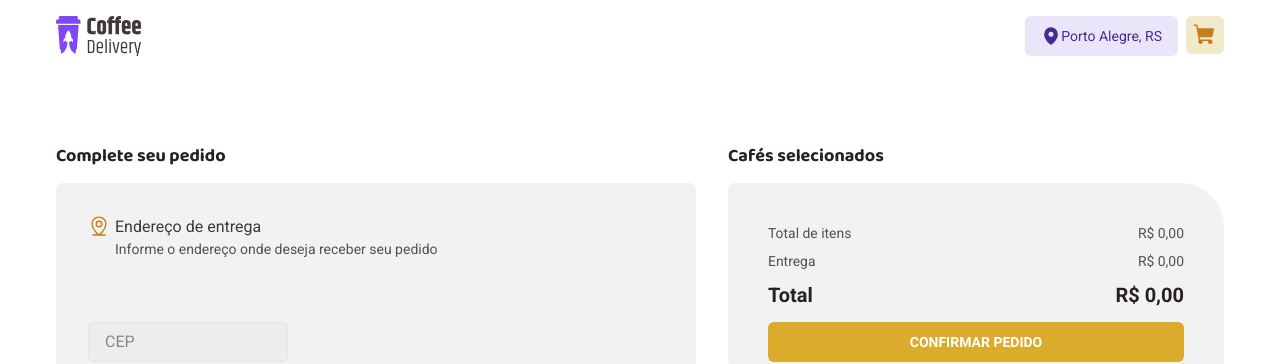
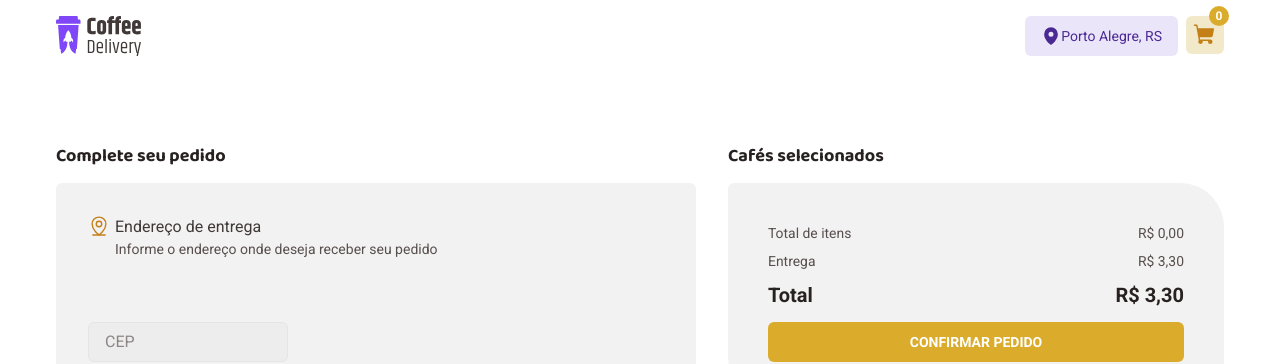
Before and after one commit to joaovictor3g/coffee-delivery, a Next.js app: page /cart in a window 1280 px wide. Shown: the top 364 px of the page. Built offline with nearby package versions, Linux system fonts and the light colour scheme.

Commit message:
fix: context fixes

```diff
--- a/package.json
+++ b/package.json
@@ -15,6 +15,7 @@
     "axios": "^0.27.2",
     "cypress": "^9.5.1",
     "framer-motion": "^6",
+    "immer": "^9.0.15",
     "next": "12.1.0",
     "phosphor-react": "^1.4.1",
     "react": "17.0.2",
--- a/src/components/layout/Header.tsx
+++ b/src/components/layout/Header.tsx
@@ -1,8 +1,20 @@
-import { Button, ButtonGroup, Flex, Image, Text, Link } from "@chakra-ui/react";
+import {
+  Button,
+  ButtonGroup,
+  Flex,
+  Image,
+  Text,
+  Link,
+  Box,
+} from "@chakra-ui/react";
 import { MapPin, ShoppingCart } from "phosphor-react";
 import NextLink from "next/link";
+import { useCart } from "@/hooks/useCart";
 
 export function Header() {
+  const { data } = useCart();
+  const totalItens = data.length;
+
   return (
     <Flex w="100%" justify="space-between">
       <NextLink href="/" passHref>
@@ -29,8 +41,26 @@ export function Header() {
             borderRadius="6px"
             w="38px"
             h="38px"
+            position="relative"
           >
             <ShoppingCart size={24} weight="fill" />
+
+            <Box
+              position="absolute"
+              bg="yellow.200"
+              w="20px"
+              h="20px"
+              borderRadius="50%"
+              top="-10px"
+              right="-5px"
+              display="flex"
+              alignItems="center"
+              justifyContent="center"
+            >
+              <Text fontWeight="700" fontSize="0.75rem" color="white">
+                {totalItens}
+              </Text>
+            </Box>
           </Link>
         </NextLink>
       </ButtonGroup>
--- a/src/components/pages/Cart/SectionCart.tsx
+++ b/src/components/pages/Cart/SectionCart.tsx
@@ -1,18 +1,28 @@
 import { CoffeeMinimalBox } from "@/components/shared/CoffeeMinimalBox";
 import { useCart } from "@/hooks/useCart";
 import { VStack, Heading, HStack, Text, Button } from "@chakra-ui/react";
+import Router from "next/router";
+
+const DELIVERY_PRICE = 3.3;
+
+const priceFormat = (price: number) =>
+  new Intl.NumberFormat("pt-BR", {
+    style: "currency",
+    currency: "BRL",
+  }).format(price);
 
 export function SectionCart() {
   const { data } = useCart();
 
-  const totalPrice = new Intl.NumberFormat("pt-BR", {
-    style: "currency",
-    currency: "BRL",
-  }).format(
-    data
-      .map((item) => item.amount * item.value)
-      .reduce((acc, price) => acc + price, 0)
-  );
+  const itensPrice = data
+    .map((item) => item.amount * item.value)
+    .reduce((acc, price) => acc + price, 0);
+
+  const totalPrice = itensPrice + DELIVERY_PRICE;
+
+  const itensPriceFormatted = priceFormat(itensPrice);
+  const totalPriceFormatted = priceFormat(totalPrice);
+  const deliveryPriceFormatted = priceFormat(DELIVERY_PRICE);
 
   return (
     <VStack as="section" flex="1" spacing="15px" align="start">
@@ -36,7 +46,7 @@ export function SectionCart() {
               Total de itens
             </Text>
             <Text fontSize="0.87rem" fontWeight="400" color="gray.600">
-              {totalPrice}
+              {itensPriceFormatted}
             </Text>
           </HStack>
 
@@ -45,7 +55,7 @@ export function SectionCart() {
               Entrega
             </Text>
             <Text fontSize="0.87rem" fontWeight="400" color="gray.600">
-              {totalPrice}
+              {deliveryPriceFormatted}
             </Text>
           </HStack>
 
@@ -54,12 +64,13 @@ export function SectionCart() {
               Total
             </Text>
             <Text fontSize="1.25rem" fontWeight="700">
-              {totalPrice}
+              {totalPriceFormatted}
             </Text>
           </HStack>
         </VStack>
 
         <Button
+          onClick={() => Router.push("/success")}
           w="100%"
           bg="yellow.200"
           colorScheme="white"
--- a/src/components/pages/Home/SectionAbout.tsx
+++ b/src/components/pages/Home/SectionAbout.tsx
@@ -11,7 +11,7 @@ const characteristics = [
     icon: () => <Cart />,
   },
   {
-    id: 3,
+    id: 2,
     text: "Embalagem mantém o café intacto",
     icon: () => <Pack />,
   },
--- a/src/components/pages/Home/SectionCoffees.tsx
+++ b/src/components/pages/Home/SectionCoffees.tsx
@@ -14,7 +14,7 @@ export function SectionCoffees({ coffees }: SectionCoffeesProps) {
       <Flex
         flexWrap="wrap"
         gap="32px"
-        justify="space-between"
+        justify={["flex-start"]}
         w="100%"
         mt="50px"
       >
--- a/src/components/shared/AmountInput.tsx
+++ b/src/components/shared/AmountInput.tsx
@@ -22,6 +22,7 @@ export function AmountInput({ onChange, value }: AmountInputProps) {
         p={0}
         minW="initial"
         onClick={() => onChange(-1)}
+        disabled={value === 0}
       >
         {"-"}
       </Button>
--- a/src/contexts/CartContext.tsx
+++ b/src/contexts/CartContext.tsx
@@ -1,6 +1,7 @@
 import { Cart } from "@/@types";
 import { get, set } from "@/utils/localStorage";
 import { createContext, ReactNode, useEffect, useState } from "react";
+import produce from "immer";
 
 interface CartContextProviderProps {
   children: ReactNode;
@@ -20,20 +21,29 @@ export function CartContextProvider({ children }: CartContextProviderProps) {
   const [data, setData] = useState<Cart[]>([]);
 
   function onAdd(cartItem: Cart) {
-    const alreadyExists = data.find((d) => d.id === cartItem.id);
-    if (alreadyExists) {
-      alreadyExists.amount = cartItem.amount;
-    } else {
-      const cartItems = [...data, cartItem];
-      setData(cartItems);
-      set(KEY, cartItems);
-    }
+    setData(
+      produce((draft) => {
+        const alreadyExists = draft.find((d) => d.id === cartItem.id);
+        if (alreadyExists) {
+          alreadyExists.amount += cartItem.amount;
+        } else {
+          draft.push(cartItem);
+        }
+        set(KEY, draft);
+      })
+    );
   }
 
   function onRemove(cartItem: Cart) {
     const newData = data.filter((d) => d.id !== cartItem.id);
     setData(newData);
     set(KEY, newData);
+  }
+
+  function isZeroAmount(cartItem: Cart) {
+    const nonZeroData =
+      (data.find((d) => d.id === cartItem.id)?.amount ?? 0) <= 0;
+    return nonZeroData;
   }
 
   useEffect(() => {
--- a/src/utils/localStorage.ts
+++ b/src/utils/localStorage.ts
@@ -1,7 +1,5 @@
 export function set<T>(key: string, payload: T[]) {
-  console.log({ payload });
   localStorage.setItem(key, JSON.stringify(payload));
-  return;
 }
 
 export function get<T>(key: string): T {
```
Also changed, not shown: src/components/shared/CoffeeBox.tsx (+10 -5 lines), 1 other file (tests, documents, lock files or other folders).
